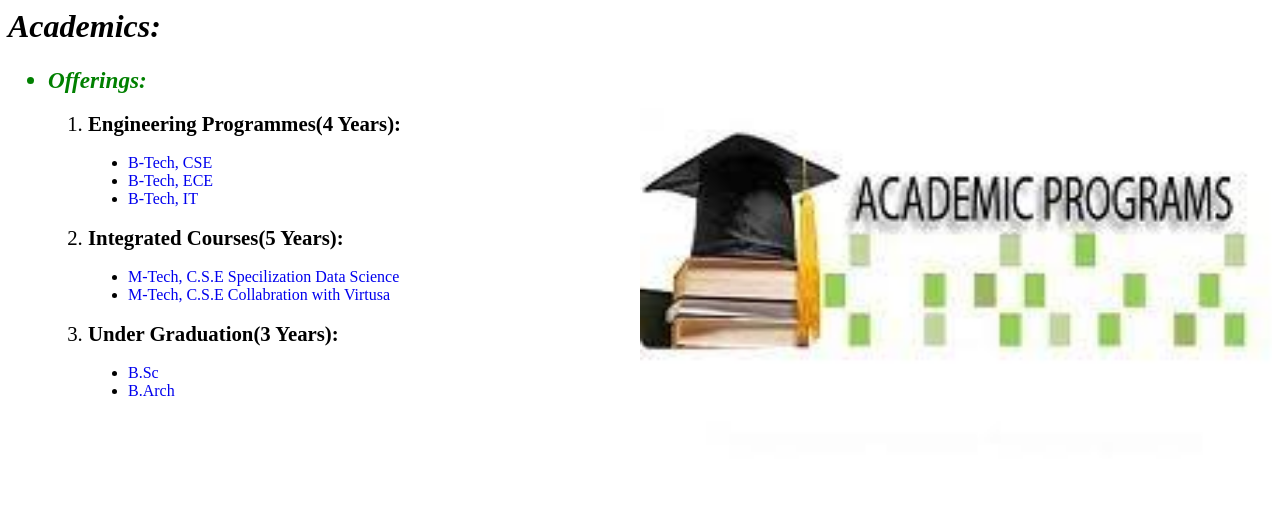
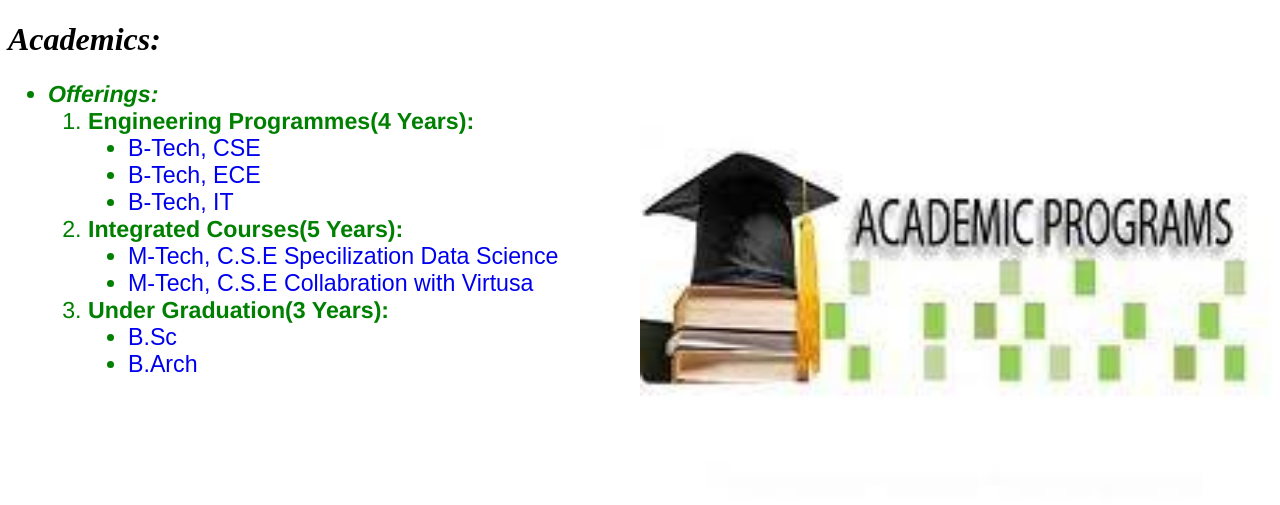
Before and after one commit to PavanTej104/My-website, a plain HTML site: page academics.html in a window 1280 px wide. Drawn offline with Linux system fonts and the light colour scheme.

Commit message:
Update academics.html

```diff
--- a/academics.html
+++ b/academics.html
@@ -1,18 +1,32 @@
+<!DOCTYPE html>
 <html>
     <head>
-        <title>
-            Academics
-        </title>
+        <title>Academics</title>
         <style>
-            img
-            {
+            img {
                 float: right;
                 height: 50%;
                 width: 50%;
             }
-            a
-            {
+            a {
                 text-decoration: none;
+                font-family: Arial, sans-serif; /* Change the font here */
+            }
+            body {
+                font-family: Georgia, serif; /* Change the font here */
+            }
+            h1 {
+                font-family: "Times New Roman", serif; /* Change the font here */
+            }
+            h5 {
+                font-family: Verdana, sans-serif; /* Change the font here */
+            }
+            ul {
+                font-family: Helvetica, sans-serif; /* Change the font here */
+            }
+            li {
+                font-size: 1.45em; /* Change the font size here */
+                color: green;
             }
         </style>
     </head>
@@ -20,9 +34,9 @@
         <p id="logo"><h1><i>Academics:</i></h1></p>
         <h5><img src="OIP (3).jpg" alt="No Pic"></h5>
         <ul>
-            <li style="font-size: 145%;color:green;"><b><i>Offerings:</i></li></b><br>
+            <li><b><i>Offerings:</i></b></li>
             <ol>
-                <li style="font-size: 130%;"><b>Engineering Programmes(4 Years):</b></li><br>
+                <li><b>Engineering Programmes(4 Years):</b></li>
                 <ul>
                     <li type="disc">
                         <a href="btech cse.html">B-Tech, CSE</a>
@@ -33,8 +47,8 @@
                     <li type="disc">
                         <a href="btech it.html">B-Tech, IT</a>
                     </li>
-                </ul><br>
-                <li style="font-size: 130%;"><b>Integrated Courses(5 Years):</b></li><br>
+                </ul>
+                <li><b>Integrated Courses(5 Years):</b></li>
                 <ul>
                     <li type="disc">
                         <a href="mtech cseds.html">M-Tech, C.S.E Specilization Data Science</a>
@@ -42,8 +56,8 @@
                     <li type="disc">
                         <a href="mtech csese.html">M-Tech, C.S.E Collabration with Virtusa </a>
                     </li>
-                </ul><br>
-                <li style="font-size: 130%;"><b>Under Graduation(3 Years):</b></li><br>
+                </ul>
+                <li><b>Under Graduation(3 Years):</b></li>
                 <ul>
                     <li type="disc">
                         <a href="bsc cs.html">B.Sc</a>
@@ -51,7 +65,7 @@
                     <li type="disc">
                         <a href="barch.html">B.Arch</a>
                     </li>
-                </ul><br>
+                </ul>
             </ol>
         </ul>
     </body>
```
